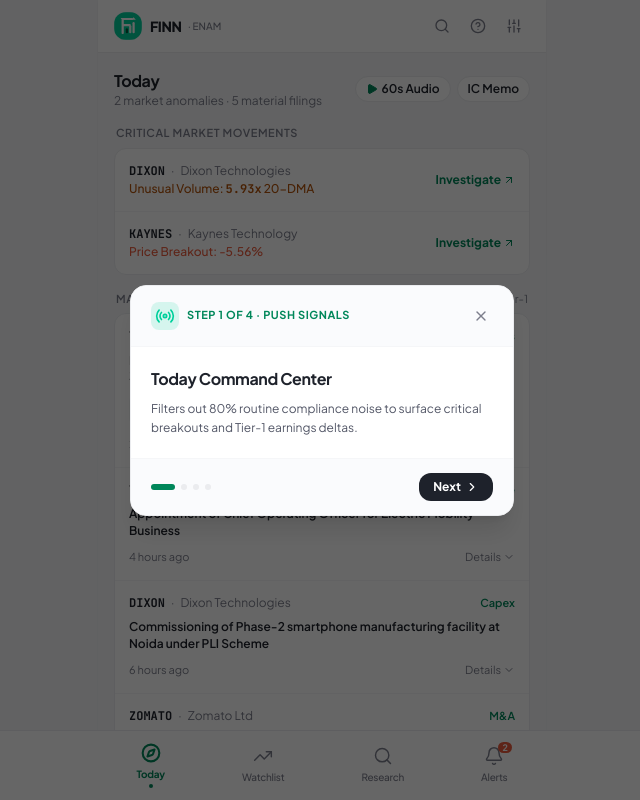
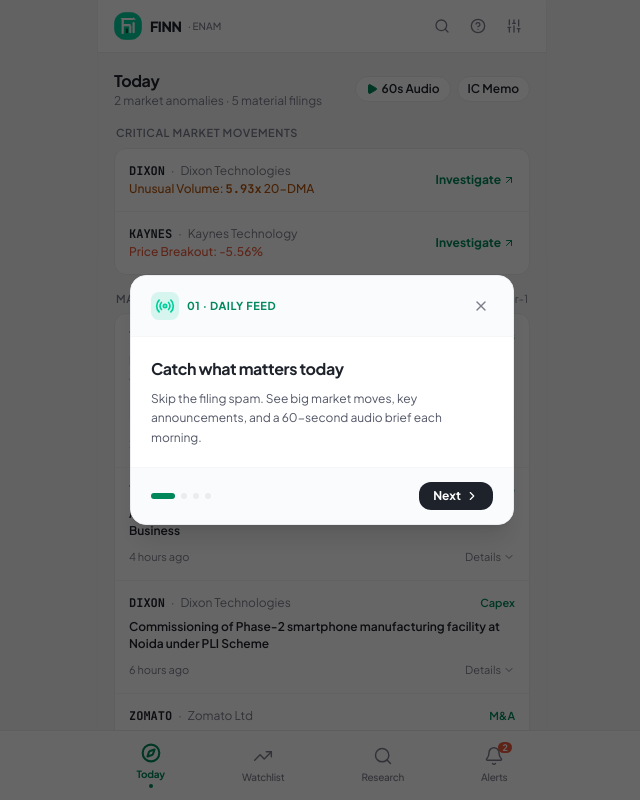
Before and after one commit to ayush21113/ENAM-HOLDING-ASSESSMENT, a React (Vite) app in the folder frontend/: page / in a window 1280 px wide. Shown: the top 800 px of the page, without its empty margins (318-958 px from the left). Built offline with nearby package versions, Linux system fonts and the light colour scheme; no server answers.

Commit message:
copy: humanise user guide copy to conversational natural fintech product tone

```diff
--- a/frontend/src/components/UserGuideModal.tsx
+++ b/frontend/src/components/UserGuideModal.tsx
@@ -16,28 +16,28 @@ export const UserGuideModal: React.FC<UserGuideModalProps> = ({ isOpen, onClose
 
   const steps = [
     {
-      badge: "Step 1 of 4 · Push Signals",
+      badge: "01 · DAILY FEED",
       icon: <Radio className="w-5 h-5 text-[#00D09C]" />,
-      title: "Today Command Center",
-      desc: "Filters out 80% routine compliance noise to surface critical breakouts and Tier-1 earnings deltas."
+      title: "Catch what matters today",
+      desc: "Skip the filing spam. See big market moves, key announcements, and a 60-second audio brief each morning."
     },
     {
-      badge: "Step 2 of 4 · Portfolio & Alerts",
+      badge: "02 · WATCHLIST",
       icon: <TrendingUp className="w-5 h-5 text-[#00D09C]" />,
-      title: "Clean Watchlist",
-      desc: "Tracks 18 Indian holdings with live prices, alerting instantly on ±3% swings or >2x volume spikes."
+      title: "Your holdings, zero clutter",
+      desc: "Track prices live without messy spreadsheets. Get instant heads-up whenever a stock surges or volumes spike."
     },
     {
-      badge: "Step 3 of 4 · Core USP",
+      badge: "03 · REALITY CHECK",
       icon: <Sparkles className="w-5 h-5 text-[#00D09C]" />,
-      title: "Narrative vs Reality Audit",
-      desc: "Matches management promises from 4 quarters ago against actual reported numbers with Batting Average."
+      title: "Did management keep their word?",
+      desc: "We check past concall promises against actual reported numbers, so you know who delivers and who doesn't."
     },
     {
-      badge: "Step 4 of 4 · Forensics & Copilot",
+      badge: "04 · AI COPILOT",
       icon: <ShieldAlert className="w-5 h-5 text-[#00D09C]" />,
-      title: "Hot Seat & AI Copilot",
-      desc: "Highlights unscripted concall analyst grilling with tone detection, backed by primary-source AI Q&A."
+      title: "Cut through the concall fluff",
+      desc: "Jump straight to tough analyst questions, or ask FINN anything and get answers backed by official filings."
     }
   ];
 
```
